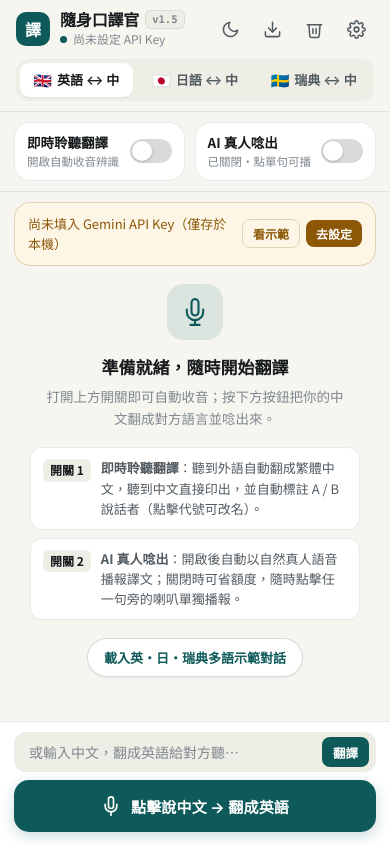
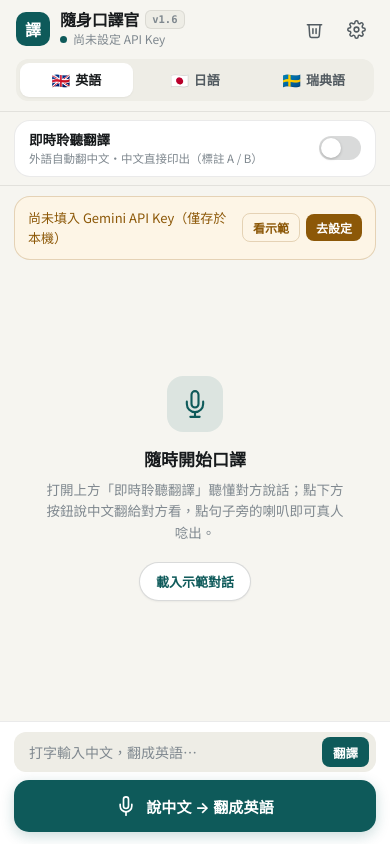
Before and after one commit to EgoTsai/personal-translator-pwa, a plain HTML site: page index.html in a window 390 px wide. Drawn offline with Linux system fonts and the light colour scheme.

Commit message:
v1.6: Remove AI auto-read switch and streamline mobile interface

```diff
--- a/app.js
+++ b/app.js
@@ -76,8 +76,6 @@ const els = {
   langBar: $('langBar'),
   listenSwitch: $('listenSwitch'),
   listenSub: $('listenSub'),
-  ttsSwitch: $('ttsSwitch'),
-  ttsSub: $('ttsSub'),
   listenStrip: $('listenStrip'),
   waveBars: $('waveBars'),
   vadStatus: $('vadStatus'),
@@ -200,16 +198,13 @@ function updateHeaderStatus() {
 }
 
 function updateSwitchUI() {
-  // Switch 1: Listen
+  // Single Listening Switch
   els.listenSwitch.classList.toggle('listen-on', isListening);
   els.listenSwitch.setAttribute('aria-checked', String(isListening));
-  els.listenSub.textContent = isListening ? '開啟中・外語→中／中文直出' : '開啟自動收音辨識';
+  els.listenSub.textContent = isListening
+    ? '聆聽中・聽到外語翻中文／中文直接印出'
+    : '外語自動翻中文・中文直接印出（標註 A / B）';
   els.listenStrip.classList.toggle('visible', isListening);
-
-  // Switch 2: Auto AI TTS
-  els.ttsSwitch.classList.toggle('tts-on', settings.autoTts);
-  els.ttsSwitch.setAttribute('aria-checked', String(settings.autoTts));
-  els.ttsSub.textContent = settings.autoTts ? '開啟中・譯文自動唸出' : '已關閉・點單句可播';
 
   // Target language pills & outbound button label
   const langInfo = TARGET_LANGUAGES[settings.targetLang] || TARGET_LANGUAGES.en;
@@ -217,10 +212,9 @@ function updateSwitchUI() {
     btn.classList.toggle('active', btn.dataset.lang === settings.targetLang);
   });
 
-  els.quickChineseInput.placeholder = `或輸入中文，翻成${langInfo.label}給對方聽⋯`;
+  els.quickChineseInput.placeholder = `打字輸入中文，翻成${langInfo.label}⋯`;
   if (!isManualRecording) {
-    const voiceHint = settings.autoTts ? '並唸出' : '';
-    els.speakBtnLabel.textContent = `點擊說中文 → 翻成${langInfo.label}${voiceHint}`;
+    els.speakBtnLabel.textContent = `說中文 → 翻成${langInfo.label}`;
   }
 
   // Setup banner
@@ -531,21 +525,6 @@ async function processVadQueue() {
       if (newlyAdded.length > 0) {
         saveState();
       }
-
-      // If Auto AI Read-Aloud switch is ON, speak newly translated non-Chinese utterances in Chinese
-      if (settings.autoTts && newlyAdded.length > 0) {
-        const translatedLines = newlyAdded.filter((m) => !m.isChinese);
-        if (translatedLines.length > 0) {
-          const lastMsg = translatedLines[translatedLines.length - 1];
-          const combined = translatedLines.map((m) => m.zh).join('。');
-          // Render first so user sees text immediately while audio loads
-          pendingCount = Math.max(0, pendingCount - 1);
-          renderFeed();
-          updateHeaderStatus();
-          await speakMessage(lastMsg, combined, 'zh');
-          continue;
-        }
-      }
     } catch (err) {
       console.error('VAD interpret error:', err);
       showToast(err.message, 3800);
@@ -668,16 +647,6 @@ async function runOutboundTranslation({ wav = null, textInput = null }) {
 
     messages.push(msg);
     saveState();
-
-    pendingCount = Math.max(0, pendingCount - 1);
-    renderFeed();
-    updateHeaderStatus();
-
-    // Speak translated foreign sentence aloud when AI Voice switch is ON
-    if (settings.autoTts) {
-      await speakMessage(msg, msg.translated, msg.targetLang);
-    }
-    return;
   } catch (err) {
     console.error('Outbound translate error:', err);
     showToast(err.message, 3800);
@@ -897,14 +866,6 @@ audio.onPlaybackChange = () => {
 // Event Wiring
 els.listenSwitch.addEventListener('click', toggleListening);
 
-els.ttsSwitch.addEventListener('click', async () => {
-  await audio.ensureContext().catch(() => {});
-  settings.autoTts = !settings.autoTts;
-  saveState();
-  updateSwitchUI();
-  showToast(settings.autoTts ? 'AI 真人唸出：已開啟' : 'AI 真人唸出：已關閉（點單句 🔊 仍可播報）');
-});
-
 els.langBar.addEventListener('click', (e) => {
   const pill = e.target.closest('.lang-pill');
   if (!pill) return;
--- a/index.html
+++ b/index.html
@@ -15,7 +15,7 @@
   <link rel="preconnect" href="https://fonts.googleapis.com" />
   <link rel="preconnect" href="https://fonts.gstatic.com" crossorigin />
   <link href="https://fonts.googleapis.com/css2?family=Inter:wght@500;600;700&family=Noto+Sans+TC:wght@400;500;600;700&display=swap" rel="stylesheet" />
-  <link rel="stylesheet" href="./styles.css?v=1.5" />
+  <link rel="stylesheet" href="./styles.css?v=1.6" />
 </head>
 <body>
   <div class="app-shell" id="appShell">
@@ -27,7 +27,7 @@
           <div class="brand-text">
             <div class="brand-title-row" style="display:flex;align-items:center;gap:6px;white-space:nowrap;">
               <h1 class="brand-title">隨身口譯官</h1>
-              <button type="button" class="version-badge" id="versionBadge" title="點擊重新載入最新版本">v1.5</button>
+              <button type="button" class="version-badge" id="versionBadge" title="點擊檢查並重新載入最新版本">v1.6</button>
             </div>
             <div class="status-line">
               <span class="status-dot ready" id="statusDot"></span>
@@ -36,18 +36,6 @@
           </div>
         </div>
         <div class="header-actions">
-          <button class="icon-btn" id="themeBtn" type="button" title="切換深淺主題" aria-label="切換深淺主題">
-            <svg viewBox="0 0 24 24" fill="none" stroke="currentColor" stroke-linecap="round" stroke-linejoin="round">
-              <path d="M21 12.79A9 9 0 1 1 11.21 3 7 7 0 0 0 21 12.79z"/>
-            </svg>
-          </button>
-          <button class="icon-btn" id="exportBtn" type="button" title="匯出對話紀錄" aria-label="匯出對話紀錄">
-            <svg viewBox="0 0 24 24" fill="none" stroke="currentColor" stroke-linecap="round" stroke-linejoin="round">
-              <path d="M21 15v4a2 2 0 0 1-2 2H5a2 2 0 0 1-2-2v-4"/>
-              <polyline points="7 10 12 15 17 10"/>
-              <line x1="12" y1="15" x2="12" y2="3"/>
-            </svg>
-          </button>
           <button class="icon-btn" id="clearBtn" type="button" title="清除對話" aria-label="清除對話">
             <svg viewBox="0 0 24 24" fill="none" stroke="currentColor" stroke-linecap="round" stroke-linejoin="round">
               <polyline points="3 6 5 6 21 6"/>
@@ -55,7 +43,7 @@
               <path d="M10 11v6M14 11v6"/>
             </svg>
           </button>
-          <button class="icon-btn" id="settingsBtn" type="button" title="API Key 與設定" aria-label="API Key 與設定">
+          <button class="icon-btn" id="settingsBtn" type="button" title="設定" aria-label="設定">
             <svg viewBox="0 0 24 24" fill="none" stroke="currentColor" stroke-linecap="round" stroke-linejoin="round">
               <circle cx="12" cy="12" r="3"/>
               <path d="M19.4 15a1.65 1.65 0 0 0 .33 1.82l.06.06a2 2 0 0 1-2.83 2.83l-.06-.06a1.65 1.65 0 0 0-1.82-.33 1.65 1.65 0 0 0-1 1.51V21a2 2 0 0 1-4 0v-.09A1.65 1.65 0 0 0 9 19.4a1.65 1.65 0 0 0-1.82.33l-.06.06a2 2 0 0 1-2.83-2.83l.06-.06a1.65 1.65 0 0 0 .33-1.82 1.65 1.65 0 0 0-1.51-1H3a2 2 0 0 1 0-4h.09A1.65 1.65 0 0 0 4.6 9a1.65 1.65 0 0 0-.33-1.82l-.06-.06a2 2 0 0 1 2.83-2.83l.06.06a1.65 1.65 0 0 0 1.82.33H9a1.65 1.65 0 0 0 1-1.51V3a2 2 0 0 1 4 0v.09a1.65 1.65 0 0 0 1 1.51 1.65 1.65 0 0 0 1.82-.33l.06-.06a2 2 0 0 1 2.83 2.83l-.06.06a1.65 1.65 0 0 0-.33 1.82V9a1.65 1.65 0 0 0 1.51 1H21a2 2 0 0 1 0 4h-.09a1.65 1.65 0 0 0-1.51 1z"/>
@@ -64,34 +52,26 @@
         </div>
       </div>
 
-      <!-- Counterpart Language Switcher (for Outbound Chinese -> Target Language) -->
+      <!-- Counterpart Language Switcher -->
       <nav class="lang-bar" id="langBar" aria-label="對方語言選擇">
         <button class="lang-pill active" type="button" data-lang="en">
-          <span class="flag" aria-hidden="true">🇬🇧</span><span>英語 ↔ 中</span>
+          <span class="flag" aria-hidden="true">🇬🇧</span><span>英語</span>
         </button>
         <button class="lang-pill" type="button" data-lang="ja">
-          <span class="flag" aria-hidden="true">🇯🇵</span><span>日語 ↔ 中</span>
+          <span class="flag" aria-hidden="true">🇯🇵</span><span>日語</span>
         </button>
         <button class="lang-pill" type="button" data-lang="sv">
-          <span class="flag" aria-hidden="true">🇸🇪</span><span>瑞典 ↔ 中</span>
+          <span class="flag" aria-hidden="true">🇸🇪</span><span>瑞典語</span>
         </button>
       </nav>
     </header>
 
-    <!-- Primary Two Switches -->
-    <section class="switch-deck" aria-label="核心翻譯開關">
+    <!-- Single Clean Listening Switch -->
+    <section class="switch-deck" aria-label="即時聆聽翻譯開關">
       <button class="switch-card" id="listenSwitch" type="button" role="switch" aria-checked="false">
         <div class="switch-meta">
           <span class="switch-label">即時聆聽翻譯</span>
-          <span class="switch-sub" id="listenSub">開啟自動收音辨識</span>
-        </div>
-        <span class="toggle-track" aria-hidden="true"><span class="toggle-thumb"></span></span>
-      </button>
-
-      <button class="switch-card" id="ttsSwitch" type="button" role="switch" aria-checked="false">
-        <div class="switch-meta">
-          <span class="switch-label">AI 真人唸出</span>
-          <span class="switch-sub" id="ttsSub">已關閉・點單句可播</span>
+          <span class="switch-sub" id="listenSub">外語自動翻中文・中文直接印出（標註 A / B）</span>
         </div>
         <span class="toggle-track" aria-hidden="true"><span class="toggle-thumb"></span></span>
       </button>
@@ -103,7 +83,7 @@
         <div class="wave-bars" id="waveBars" aria-hidden="true">
           <span></span><span></span><span></span><span></span><span></span>
         </div>
-        <span id="vadStatus">聆聽環境聲音中⋯聽到說話會自動斷句翻譯</span>
+        <span id="vadStatus">聆聽環境聲音中⋯停頓會自動翻譯</span>
       </div>
       <button class="flush-btn" id="flushBtn" type="button">立即送出</button>
     </div>
@@ -128,21 +108,9 @@
             <line x1="8" y1="23" x2="16" y2="23"/>
           </svg>
         </div>
-        <h2 class="empty-title">準備就緒，隨時開始翻譯</h2>
-        <p class="empty-desc">打開上方開關即可自動收音；按下方按鈕把你的中文翻成對方語言並唸出來。</p>
-        <div class="empty-tips">
-          <div class="tip-row">
-            <span class="tip-badge">開關 1</span>
-            <span><strong>即時聆聽翻譯</strong>：聽到外語自動翻成繁體中文，聽到中文直接印出，並自動標註 A / B 說話者（點擊代號可改名）。</span>
-          </div>
-          <div class="tip-row">
-            <span class="tip-badge">開關 2</span>
-            <span><strong>AI 真人唸出</strong>：開啟後自動以自然真人語音播報譯文；關閉時可省額度，隨時點擊任一句旁的喇叭單獨播報。</span>
-          </div>
-        </div>
-        <button class="demo-btn" id="emptyDemoBtn" type="button">
-          載入英・日・瑞典多語示範對話
-        </button>
+        <h2 class="empty-title">隨時開始口譯</h2>
+        <p class="empty-desc">打開上方「即時聆聽翻譯」聽懂對方說話；點下方按鈕說中文翻給對方看，點句子旁的喇叭即可真人唸出。</p>
+        <button class="demo-btn" id="emptyDemoBtn" type="button">載入示範對話</button>
       </div>
     </main>
 
@@ -153,7 +121,7 @@
           <input
             type="text"
             id="quickChineseInput"
-            placeholder="或直接輸入中文，翻成英語給對方聽⋯"
+            placeholder="打字輸入中文，翻成英語⋯"
             autocomplete="off"
           />
           <button class="send-text-btn" id="quickSendBtn" type="button">翻譯</button>
@@ -167,7 +135,7 @@
             <path d="M19 10v2a7 7 0 0 1-14 0v-2"/>
             <line x1="12" y1="19" x2="12" y2="23"/>
           </svg>
-          <span id="speakBtnLabel">點擊說中文 → 翻成英語</span>
+          <span id="speakBtnLabel">說中文 → 翻成英語</span>
         </button>
         <button class="cancel-rec-btn" id="cancelRecBtn" type="button">取消</button>
       </div>
@@ -287,6 +255,11 @@
           <input type="checkbox" id="showOriginalCheck" checked />
         </label>
 
+        <div class="input-row">
+          <button class="btn-secondary" id="themeBtn" type="button" style="flex:1;">切換深淺主題</button>
+          <button class="btn-secondary" id="exportBtn" type="button" style="flex:1;">匯出對話紀錄</button>
+        </div>
+
         <button class="btn-primary" id="saveSettingsBtn" type="button">儲存設定</button>
       </div>
     </div>
@@ -304,13 +277,13 @@
       <div class="showcard-sub" id="showcardSub"></div>
     </div>
     <div class="showcard-footer">
-      <button class="btn-primary" id="speakShowcardBtn" type="button">AI 真人唸出來</button>
+      <button class="btn-primary" id="speakShowcardBtn" type="button">朗讀這一句</button>
     </div>
   </div>
 
   <!-- Toast -->
   <div class="toast" id="toast" role="status" aria-live="polite"></div>
 
-  <script type="module" src="./app.js"></script>
+  <script type="module" src="./app.js?v=1.6"></script>
 </body>
 </html>
--- a/styles.css
+++ b/styles.css
@@ -300,23 +300,22 @@ button {
   box-shadow: var(--shadow-sm);
 }
 
-/* Master Switch Deck (The Two Core Switches) */
+/* Single Master Listening Switch */
 .switch-deck {
-  padding: 10px 14px;
-  display: grid;
-  grid-template-columns: 1fr 1fr;
-  gap: 10px;
+  padding: 8px 14px;
+  display: block;
   background: var(--bg-app);
   border-bottom: 1px solid var(--border);
   flex-shrink: 0;
 }
 
 .switch-card {
+  width: 100%;
   display: flex;
   align-items: center;
   justify-content: space-between;
-  gap: 10px;
-  padding: 11px 12px;
+  gap: 12px;
+  padding: 10px 14px;
   background: var(--bg-card);
   border: 1px solid var(--border);
   border-radius: var(--radius-md);
@@ -325,17 +324,12 @@ button {
 }
 
 .switch-card:active {
-  transform: scale(0.985);
+  transform: scale(0.99);
 }
 
 .switch-card.listen-on {
   background: var(--live-soft);
   border-color: rgba(200, 75, 49, 0.32);
-}
-
-.switch-card.tts-on {
-  background: var(--accent-soft);
-  border-color: rgba(14, 90, 90, 0.30);
 }
 
 .switch-meta {
--- a/sw.js
+++ b/sw.js
@@ -1,9 +1,9 @@
-const CACHE_NAME = 'personal-translator-v1.5';
+const CACHE_NAME = 'personal-translator-v1.6';
 const APP_SHELL = [
   './',
   './index.html',
-  './styles.css?v=1.5',
-  './app.js?v=1.5',
+  './styles.css?v=1.6',
+  './app.js?v=1.6',
   './audio.js',
   './gemini.js',
   './manifest.json',
```
